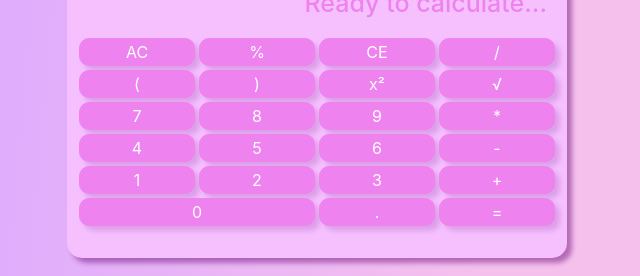
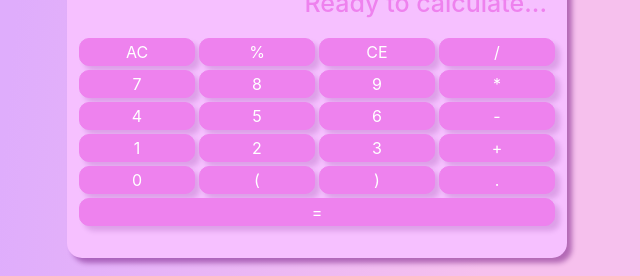
Before and after one commit to Alessandra198/calculator, a React (Create React App) app: page / in a window 1280 px wide. Shown: the part 152-428 px from the top of the page, without its empty margins (323-963 px from the left). Built offline with nearby package versions, Linux system fonts and the light colour scheme.

Commit message:
Fixed the styling

```diff
--- a/src/Numbers.css
+++ b/src/Numbers.css
@@ -18,6 +18,6 @@
   color: violet;
 }
 
-.Numbers .zero {
-  grid-column: span 2;
+.Numbers .result {
+  grid-column: span 4;
 }
--- a/src/Numbers.js
+++ b/src/Numbers.js
@@ -116,11 +116,6 @@ export default function Numbers() {
     }
   }
 
-  /*function handlePow() {
-    let base = operation.charAt(operation.length - 1);
-    setOperation(Math.pow(base, 2));
-  }*/
-
   return (
     <div className="Numbers">
       <Calculator operation={operation} />
@@ -139,16 +134,6 @@ export default function Numbers() {
           onClick={handleSymbols}
           value="/"
         />
-
-        <input
-          type="button"
-          className="box"
-          onClick={handleParenthesis}
-          value="("
-        />
-        <input type="button" className="box" onClick={handleClick} value=")" />
-        <input type="button" className="box" onClick={handleClick} value="x²" />
-        <input type="button" className="box" onClick={handleClick} value="√" />
 
         <input type="button" className="box" onClick={handleClick} value="7" />
         <input type="button" className="box" onClick={handleClick} value="8" />
@@ -177,14 +162,23 @@ export default function Numbers() {
           onClick={handleSymbols}
           value="+"
         />
+        <input type="button" className="box" onClick={handleClick} value="0" />
+
         <input
           type="button"
-          className="box zero"
-          onClick={handleClick}
-          value="0"
+          className="box"
+          onClick={handleParenthesis}
+          value="("
         />
+        <input type="button" className="box" onClick={handleClick} value=")" />
         <input type="button" className="box" onClick={handleComma} value="." />
-        <input type="button" className="box" onClick={handleResult} value="=" />
+
+        <input
+          type="button"
+          className="box result"
+          onClick={handleResult}
+          value="="
+        />
       </form>
     </div>
   );
```
